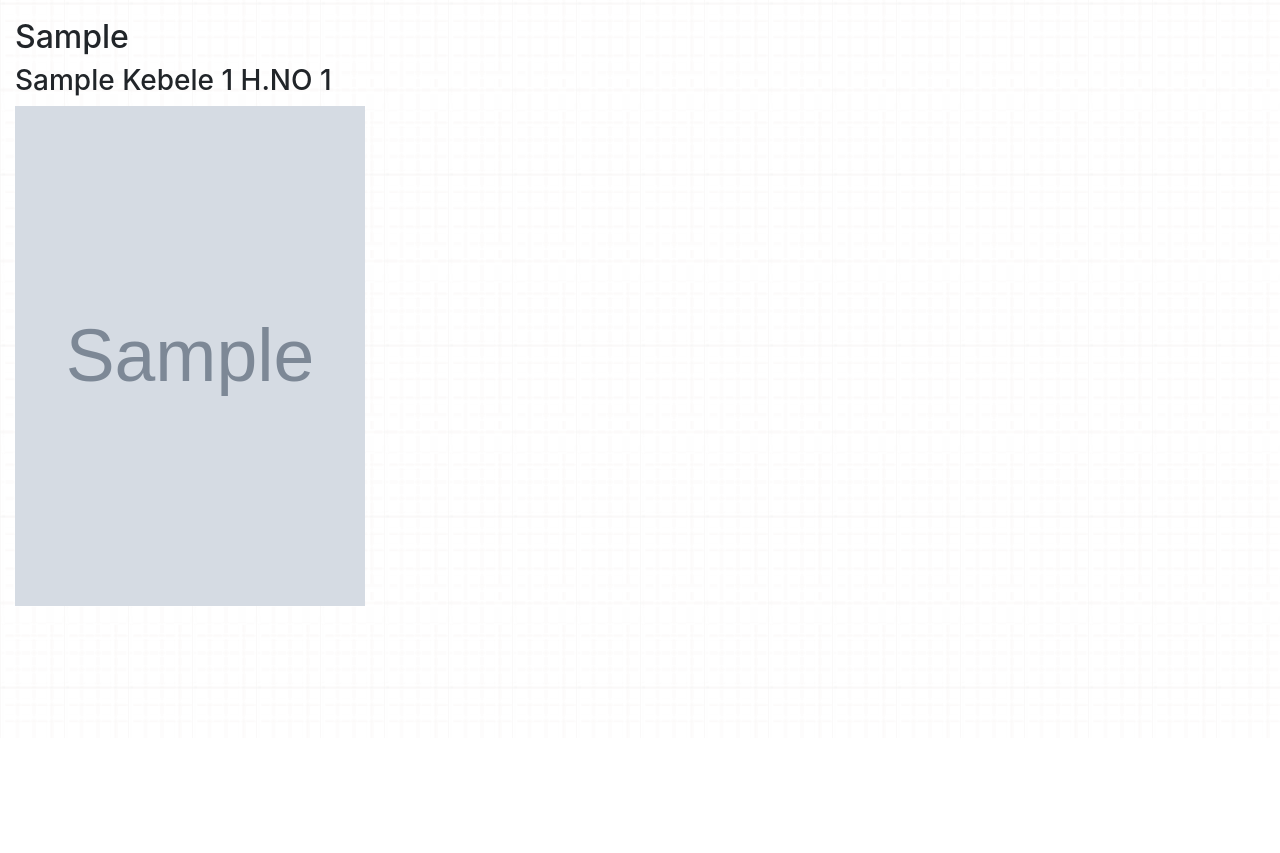
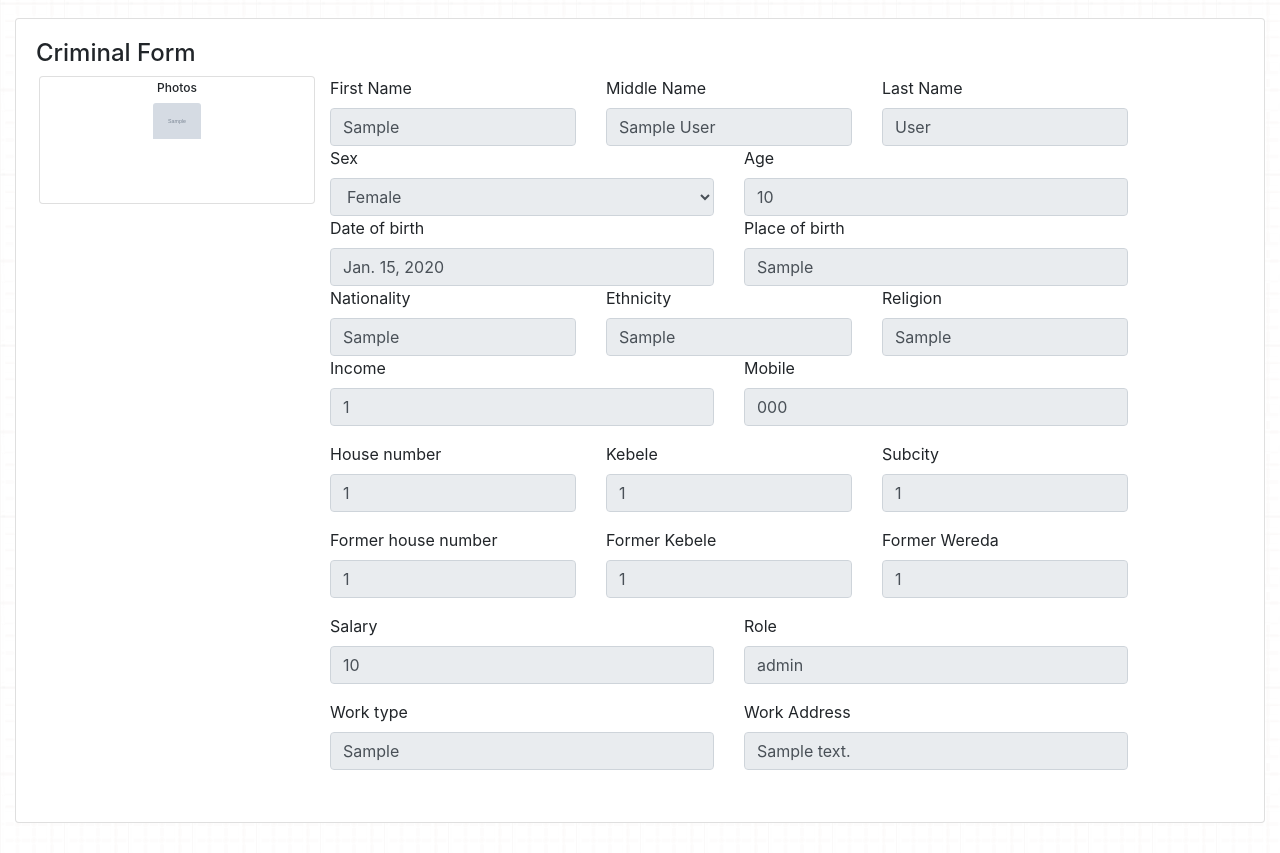
Before and after one commit to tyamlak/crs, a Django app: page /case/criminal/1/ in a window 1280 px wide. Shown: the part 62-915 px from the top of the page. Before the commit the page ends 668 px from the top, so only its background shows below. Run offline with Django 3.2, Linux system fonts and the light colour scheme; tables that the repository leaves empty hold one stand-in row (values such as "Sample post"); grey boxes marked "Sample" are stand-in pictures; some libraries are stand-ins or nearby versions.

Commit message:
displays criminal detail

```diff
--- a/case/templates/case/criminal_detail.html
+++ b/case/templates/case/criminal_detail.html
@@ -4,7 +4,5 @@
     Criminal Detail
 {% endblock %}
 {% block content %}
-    <h2>{{ person }}</h2>
-    <h3>{{ person.profile.living_address }}</h3>
-    <img  src="{{ img.image.url  }}" height="500px" width="350" alt="criminal image">
+    {% include "case/criminal_display_form.html" %}
 {% endblock %}
--- /dev/null
+++ b/case/templates/case/criminal_display_form.html
@@ -0,0 +1,147 @@
+{% load static %}
+
+<div class="tab-pane active" id="criminal_form">
+    <div class="card">
+        <div class="card-body">
+            <h4>Criminal Form</h4>
+            <div class="form-row">
+                <form method="POST" enctype="multipart/form-data">
+                    <div class="row ml-2">
+                        <div class="form-group card text-center col-3" id="upload-photo"
+                            style="width:12rem;height: 12rem;">
+                            <label for="C_photo-file" class="card-title">
+                                <div class="card-img-overlay" style="cursor: pointer;">
+                                    <h5 id="photo_text">Photos</h5>
+                                    <img id="C_photo-filephoto" style="width:3rem;"
+                                        src="{{ image_url }}" alt="Card image" class="card-img-top">
+                                    <input type="file" onchange="add_image(event)" multiple style="display: none;"
+                                        name="photo" id="C_photo-file">
+                                </div>
+                            </label>
+                        </div>
+                        <div class="col-9">
+                            <div class="row">
+                                <div class="col">
+                                    <label for="fname">First Name</label>
+                                    <input type="text" value="{{ person.first_name }}" disabled="true" name="fname" class="form-control" >
+                                </div>
+                                <div class="col">
+                                    <label for="mname">Middle Name</label>
+                                    <input type="text" value="{{ person.middle_name }}" disabled="true" name="mname" class="form-control">
+                                </div>
+                                <div class="col">
+                                    <label for="lname">Last Name</label>
+                                    <input type="text" value="{{ person.last_name }}" disabled="true" name="lname" class="form-control">
+                                </div>
+                            </div>
+                            <div class="row">
+                                <div class="col-md-6">
+                                    <label for="sex">Sex</label>
+                                    <select name="sex" disabled class="form-control">
+                                        <option>
+                                            {% if person.sex == 'M' %}
+                                                Male
+                                            {% else %}
+                                                Female
+                                            {% endif %}
+                                        </option>
+                                    </select>
+                                </div>
+                                <div class="col-md-6">
+                                    <label for="age">Age</label>
+                                    <input type="number" value="{{ person.age }}" disabled="true" name="age" min="0" class="form-control">
+                                </div>
+                            </div>
+                            <div class="row">
+                                <div class="col-md-6">
+                                    <label for="date_of_birth">Date of birth</label>
+                                    <input type="text" value="{{ person.date_of_birth }}" disabled="true" name="dob" class="form-control">
+                                </div>
+                                <div class="col-md-6">
+                                    <label for="place_of_birth">Place of birth</label>
+                                    <input type="text" value="{{ person.place_of_birth }}" disabled="true" name="pob" class="form-control">
+                                </div>
+                            </div>
+                            <div class="row">
+                                <div class="col">
+                                    <label for="nationality">Nationality</label>
+                                    <input type="text" value="{{ person.nationality }}" disabled="true" name="nationality" class="form-control">
+                                </div>
+                                <div class="col">
+                                    <label for="ethnicity">Ethnicity</label>
+                                    <input type="text" value="{{ person.ethnicity }}" disabled="true" name="ethnicity" class="form-control">
+                                </div>
+                                <div class="col">
+                                    <label for="religion">Religion</label>
+                                    <input type="text" value="{{ person.religion }}" disabled="true" name="religion" class="form-control">
+                                </div>
+                            </div>
+                            <div class="row">
+                                <div class="form-group col-md-6">
+                                    <label for="income">Income</label>
+                                    <input type="number" value="{{ person.income }}" disabled="true" name="income" min="0" class="form-control">
+                                </div>
+                                <div class="form-group col-md-6">
+                                    <label for="mobile">Mobile</label>
+                                    <input type="tel" value="{{ person.phone_number.mobile }}" disabled="true" name="mobile" class="form-control">
+                                </div>
+                            </div>
+                            <div class="row">
+                                <div class="form-group col">
+                                    <label for="house_no">House number</label>
+                                    <input type="number" value="{{person.living_address.house_number }}" disabled="true" name="house_no" min="0" class="form-control">
+                                </div>
+                                <div class="form-group col">
+                                    <label for="kebele">Kebele</label>
+                                    <input type="number" value="{{person.living_address.kebele }}" disabled="true" name="kebele" min="0" class="form-control">
+                                </div>
+                                <div class="form-group col">
+                                    <label for="subcity">Subcity</label>
+                                    <input type="text" value="{{person.living_address.house_number }}" disabled="true" name="subcity" class="form-control">
+                                </div>
+                            </div>
+                            <div class="row">
+                                <div class="form-group col">
+                                    <label for="former_house_no">Former house number</label>
+                                    <input type="number" value="{{person.living_address.former_house_number }}" disabled="true" min="0" name="former_house_no" class="form-control"
+                                        >
+                                </div>
+                                <div class="form-group col">
+                                    <label for="former_kebele">Former Kebele</label>
+                                    <input type="number" value="{{person.living_address.former_kebele }}" disabled="true" name="former_kebele" min="0" class="form-control"
+                                        >
+                                </div>
+                                <div class="form-group col">
+                                    <label for="former_wereda">Former Wereda</label>
+                                    <input type="number" value="{{person.living_address.former_wereda }}" disabled="true" name="former_wereda" min="0" class="form-control"
+                                        >
+                                </div>
+                            </div>
+                            <div class="row">
+                                <div class="form-group col">
+                                    <label for="salary">Salary</label>
+                                    <input type="number" value="{{ person.work.salary }}" disabled="true" name="salary" min="0" class="form-control">
+                                </div>
+                                <div class="form-group col">
+                                    <label for="role">Role</label>
+                                    <input type="text" value="{{ person.work.role }}" disabled="true" name="role" class="form-control">
+                                </div>
+                            </div>
+                            <div class="row">
+                                <div class="form-group col">
+                                    <label for="work">Work type</label>
+                                    <input type="text" value="{{ person.work.work_type }}" disabled="true" name="work_type" class="form-control">
+                                </div>
+                                <div class="form-group col">
+                                    <label for="address">Work Address</label>
+                                    <input type="text" value="{{ person.work.address }}" disabled="true" name="address" class="form-control" id="W_address">
+                                </div>
+                            </div>
+
+                        </div>
+                    </div>
+                </form>
+            </div>
+        </div>
+    </div>
+</div>
--- a/case/views/views.py
+++ b/case/views/views.py
@@ -20,10 +20,13 @@ def index(request,message=None):
 
 def criminal_detail(request,pk):
 	ob = Criminal.objects.get(pk=pk)
-	img = ob.images.all()[randint(0,len(ob.images.all())-1)]
+	images = ob.images.all()
+	image_url = '' # url(static) of Null image
+	if len(images) >= 0:
+		image_url = images[0].image.url
 	return render(
 		request,'case/criminal_detail.html',{
-			'person':ob,'img':img
+			'person':ob.profile,'image_url':image_url
 		}
 	)
 
```
